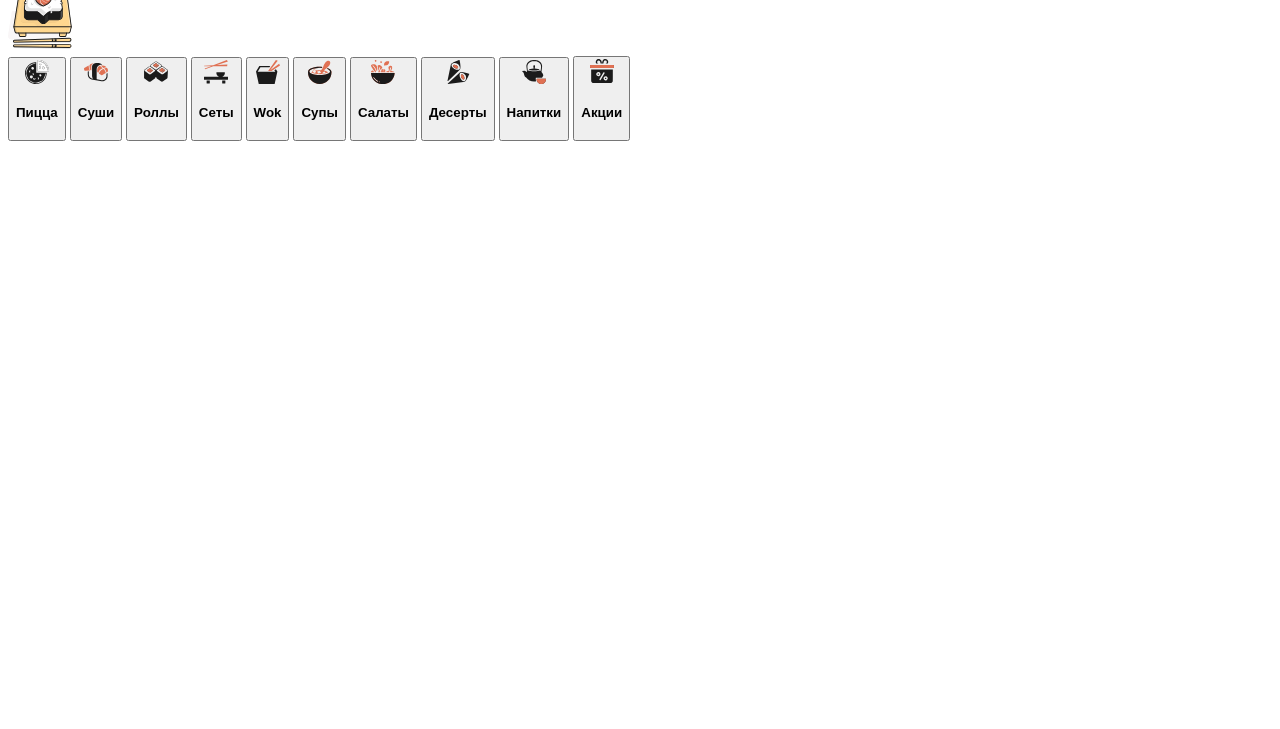
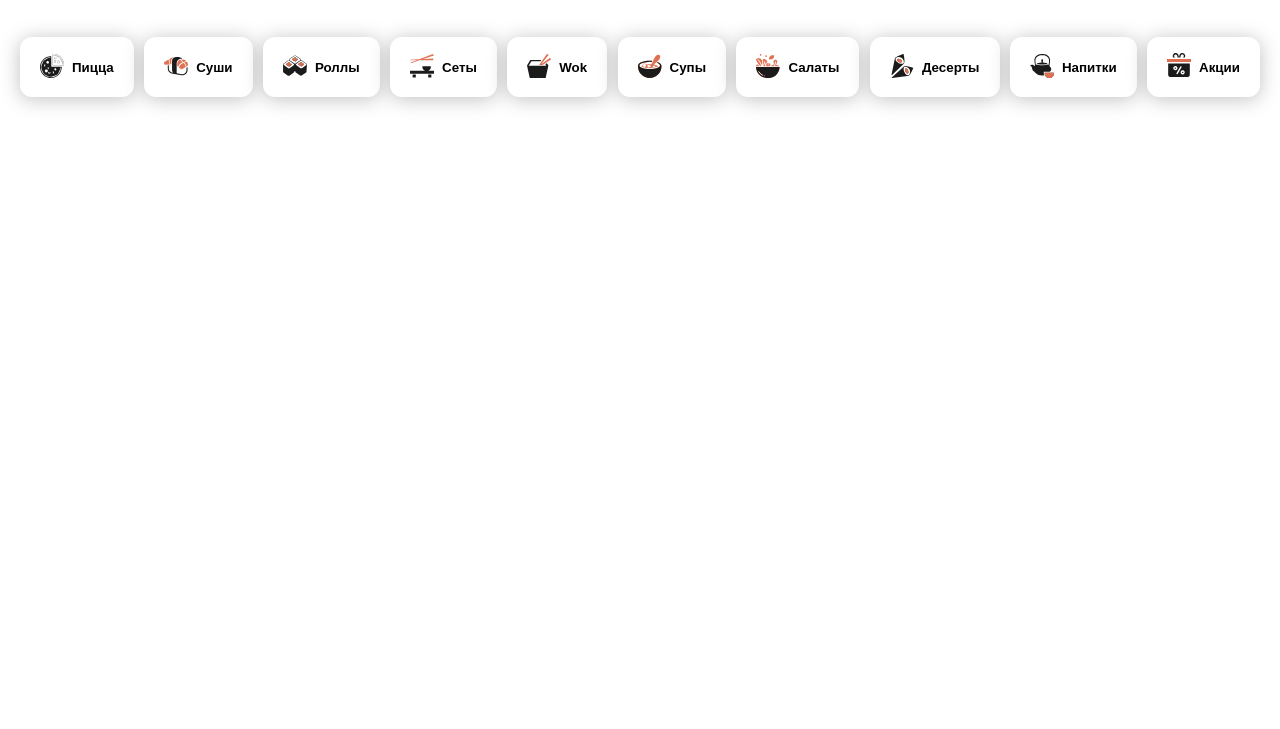
Before and after one commit to mamatumar/pizza, a plain HTML site: page category.html in a window 1280 px wide. Shown: the part 71-800 px from the top of the page. Drawn offline with Linux system fonts and the light colour scheme.

Commit message:
Category Albert

```diff
--- a/category.html
+++ b/category.html
@@ -4,7 +4,7 @@
     <meta charset="UTF-8" />
     <meta name="viewport" content="width=device-width, initial-scale=1.0" />
     <title>Document</title>
-    <link rel="stylesheet" href="company.css" />
+    <link rel="stylesheet" href="category.css" />
   </head>
   <body>
     <!-- section 5 -->
```
Also changed, not shown: category.css (+5 -5 lines).
